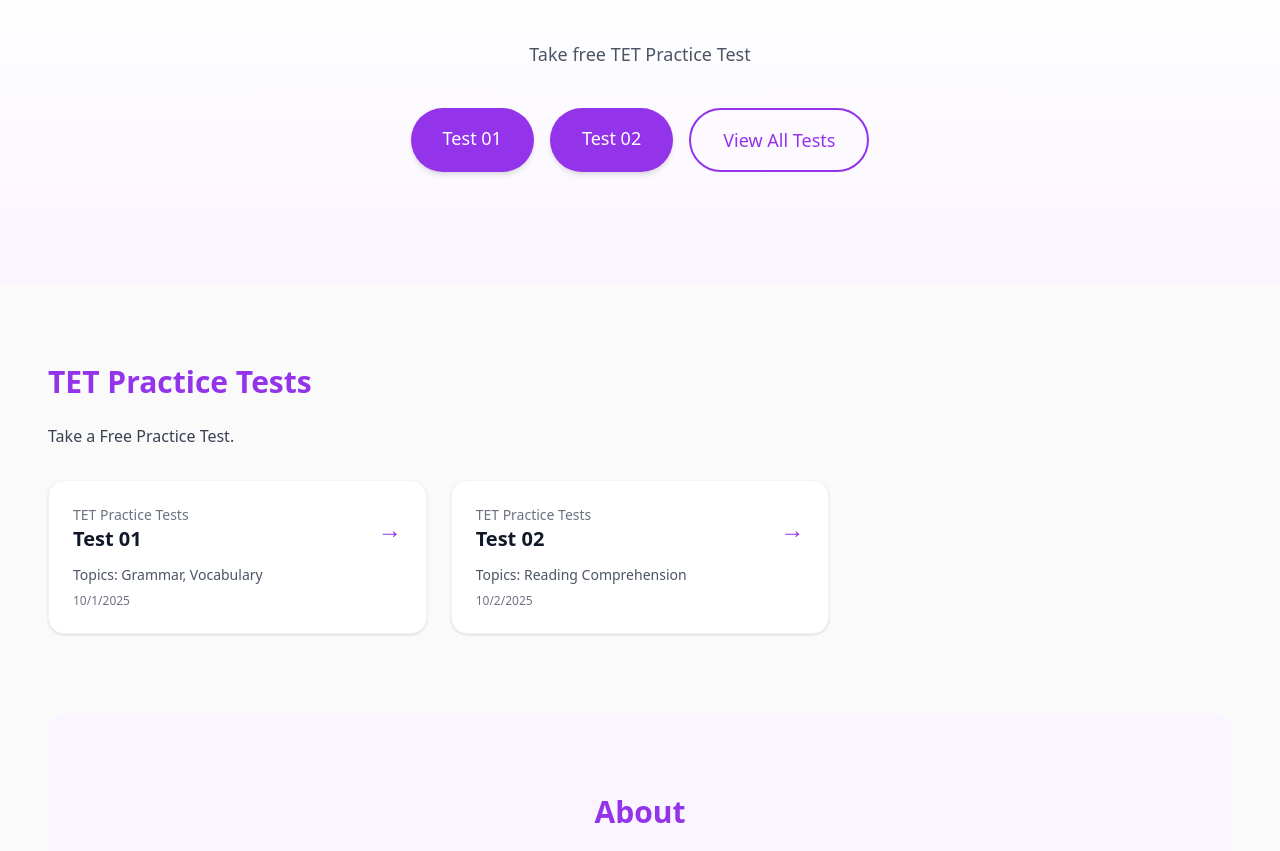
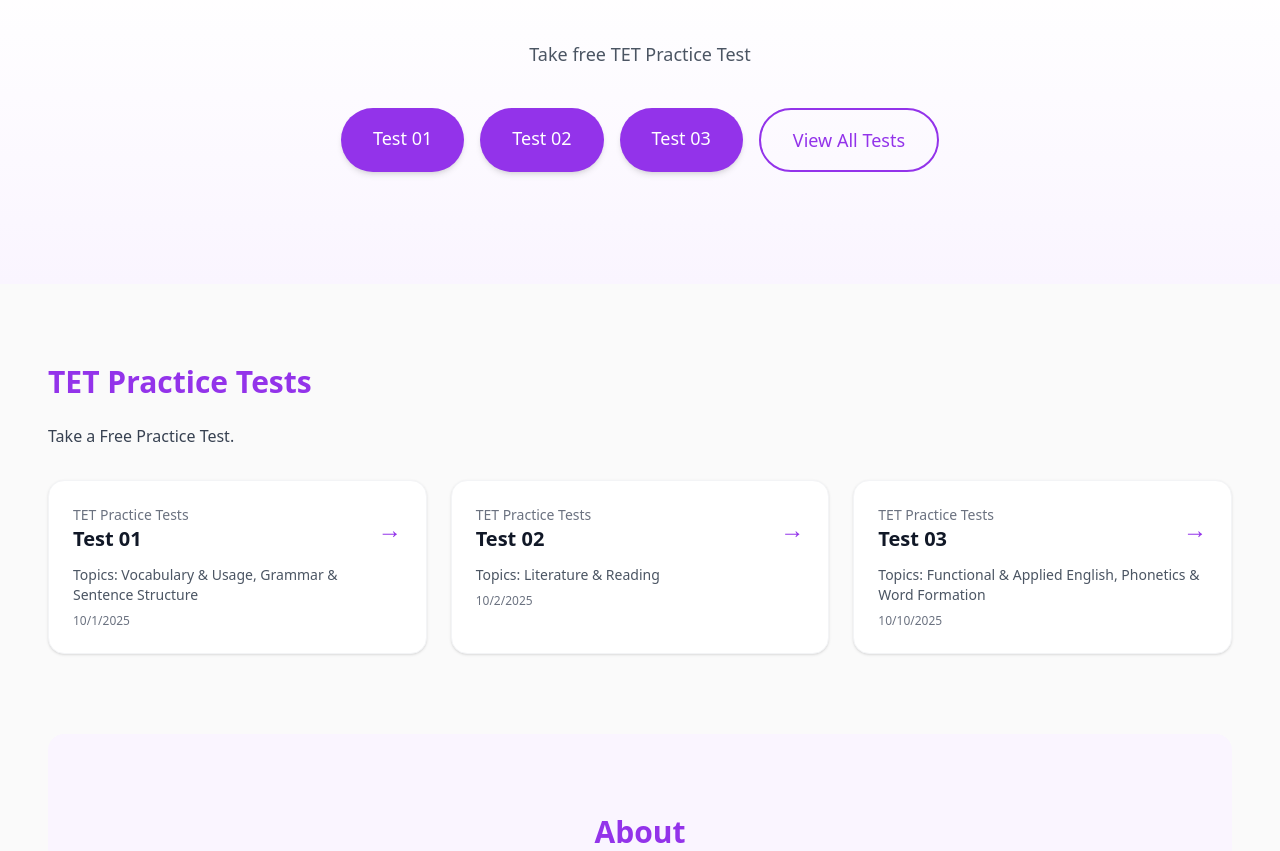
Before and after one commit to lourdselt/lourds-english-academy, a React (Vite) app: page / in a window 1280 px wide. Shown: the part 424-1275 px from the top of the page. Built offline with nearby package versions, Linux system fonts and the light colour scheme.

Commit message:
feat(tests): add Test 03 buttons and link; polish topics labels for Tests 01–03

```diff
--- a/src/App.jsx
+++ b/src/App.jsx
@@ -8,7 +8,7 @@ function App() {
     return m ? parseInt(m[1], 10) : Number.MAX_SAFE_INTEGER
   }
   const testsSorted = [...tests].sort((a, b) => toNum(a) - toNum(b))
-  const topTwo = testsSorted.slice(0, 2)
+  const topThree = testsSorted.slice(0, 3)
   return (
     <div className="min-h-screen bg-[#FAFAFA] text-[#222] font-sans">
       {/* Navbar */}
@@ -33,7 +33,7 @@ function App() {
         </h2>
   <p className="mt-6 max-w-2xl text-lg text-gray-600">Take free TET Practice Test</p>
         <div className="flex flex-wrap gap-4 mt-10 justify-center">
-          {topTwo.map((t) => (
+          {topThree.map((t) => (
             <a
               key={t.id}
               href={t.href}
--- a/src/data/tests.json
+++ b/src/data/tests.json
@@ -6,7 +6,10 @@
 			"href": "https://lourdselt.github.io/TET-English-Quiz/test-01.html",
 		"date": "2025-10-01",
 		"meta": {
-			"topics": ["Grammar", "Vocabulary"]
+				"topics": [
+					"Vocabulary & Usage",
+					"Grammar & Sentence Structure"
+				]
 		}
 	},
 	{
@@ -16,7 +19,20 @@
 			"href": "https://lourdselt.github.io/TET-English-Quiz/test-02.html",
 		"date": "2025-10-02",
 		"meta": {
-			"topics": ["Reading Comprehension"]
+				"topics": ["Literature & Reading"]
 		}
-	}
+		},
+		{
+			"id": "test-03",
+			"label": "Test 03",
+			"series": "TET Practice Tests",
+			"href": "https://lourdselt.github.io/TET-English-Quiz/test-03.html",
+			"date": "2025-10-10",
+			"meta": {
+				"topics": [
+					"Functional & Applied English",
+					"Phonetics & Word Formation"
+				]
+			}
+		}
 ]
```
